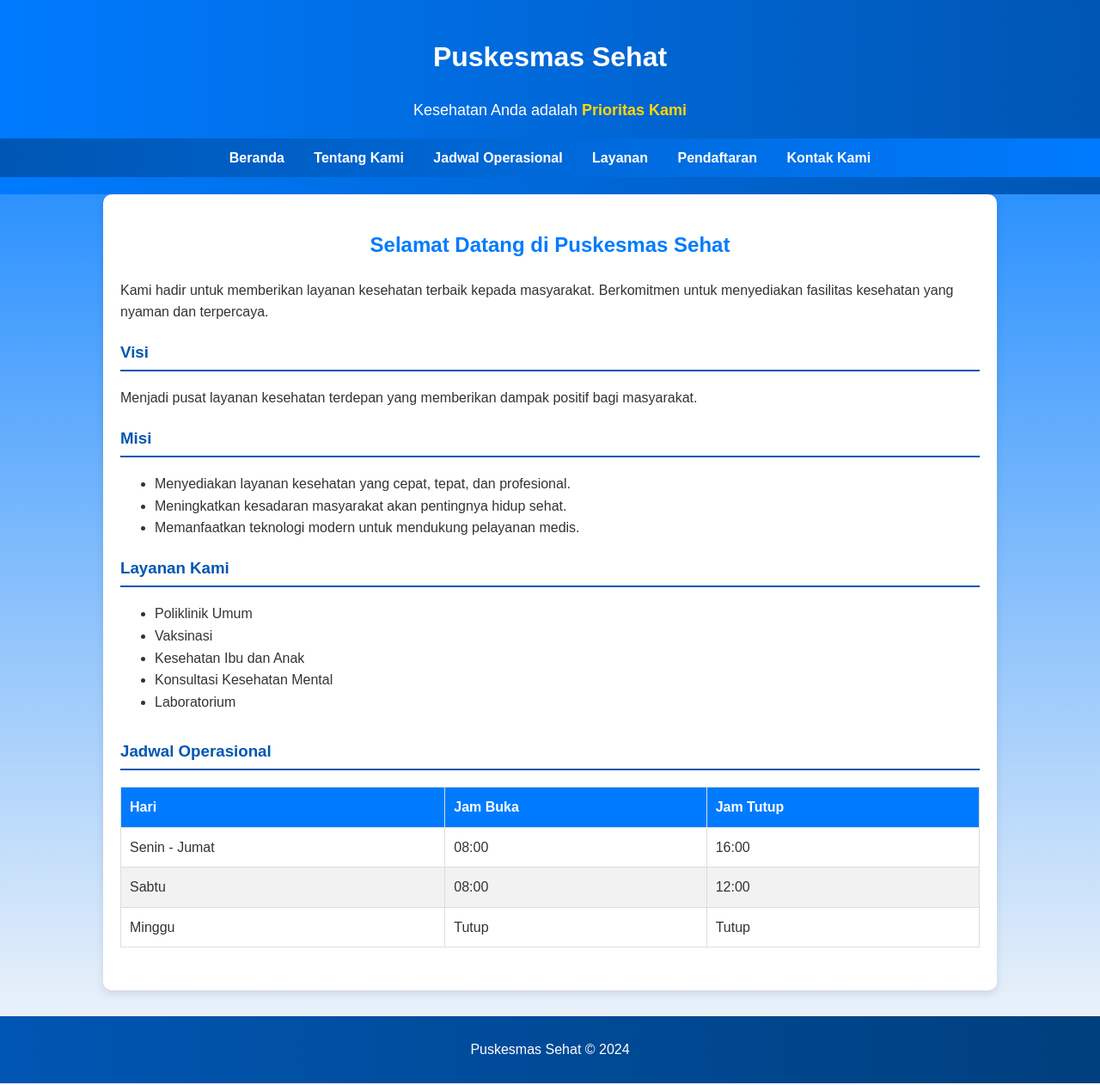
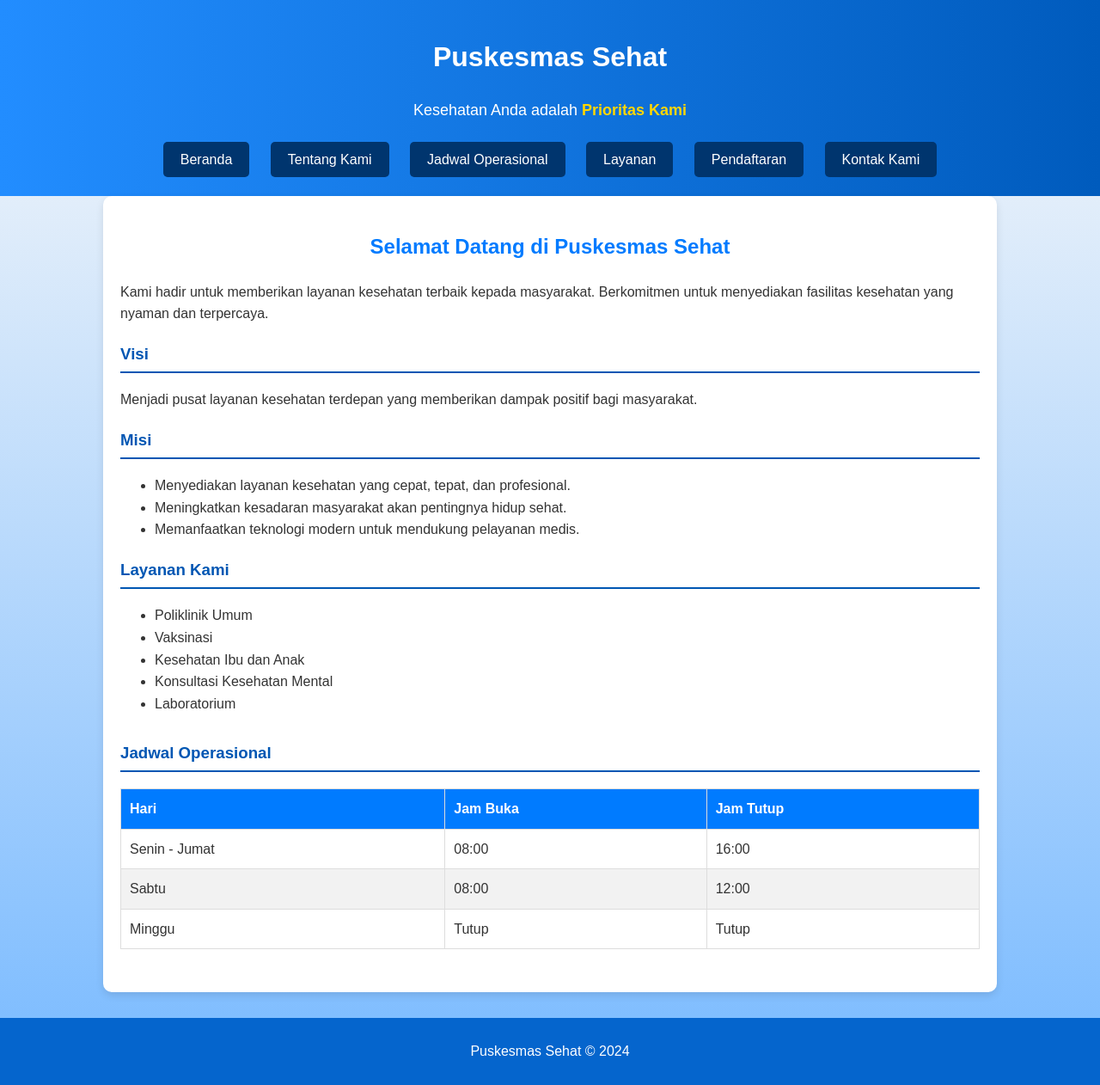
Before and after one commit to khrlanaam/Project_Pemweb_-, a PHP site: page /HTML/home.html in a window 1280 px wide. Shown: the whole page at 86% size. Run offline with PHP 8.4, Linux system fonts and the light colour scheme.

Commit message:
update CSS

```diff
--- a/CSS/style.css
+++ b/CSS/style.css
@@ -4,14 +4,14 @@ body {
     line-height: 1.6;
     margin: 0;
     padding: 0;
-    background: linear-gradient(to bottom, #007BFF, #f9f9f9);
+    background: linear-gradient(to bottom, #f9f9f9, #79baff);
     color: #333;
 }
 
 /* Header */
 header {
     text-align: center;
-    background: linear-gradient(to right, #007BFF, #0056b3);
+    background: linear-gradient(to right, #228dff, #005bbd);
     color: white;
     padding: 20px 0;
 }
@@ -32,22 +32,26 @@ header {
 
 /* Navigasi */
 nav {
-    margin-top: 10px;
-    background: linear-gradient(to right, #0056b3, #007BFF);
+    margin-top: 20px;
+
     padding: 10px;
 }
 
 nav a {
+    text-decoration: none;
     color: white;
-    text-decoration: none;
-    margin: 0 15px;
-    font-weight: bold;
+    padding: 12px 20px;
+    margin: 0 10px;
+    background-color: #00356e;
+    border-radius: 5px;
+    transition: background-color 0.3s ease, transform 0.3s ease;
 }
 
 nav a:hover {
-    text-decoration: underline;
-    color: #FFD700;
+    background-color: #77b5f8;
+    transform: translateY(-2px);
 }
+
 
 /* Konten */
 main {
@@ -101,7 +105,7 @@ table tr:nth-child(even) {
 footer {
     text-align: center;
     padding: 10px 0;
-    background: linear-gradient(to right, #0056b3, #003f7d); /* Gradasi biru tua */
+    background: #0565cd;
     color: white;
     margin-top: 30px;
 }
```
